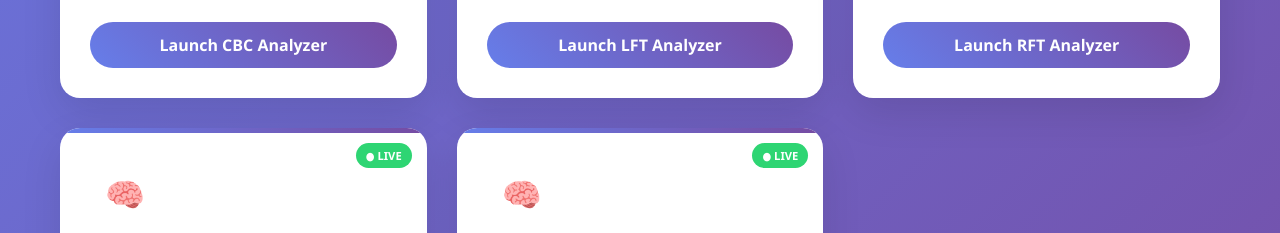
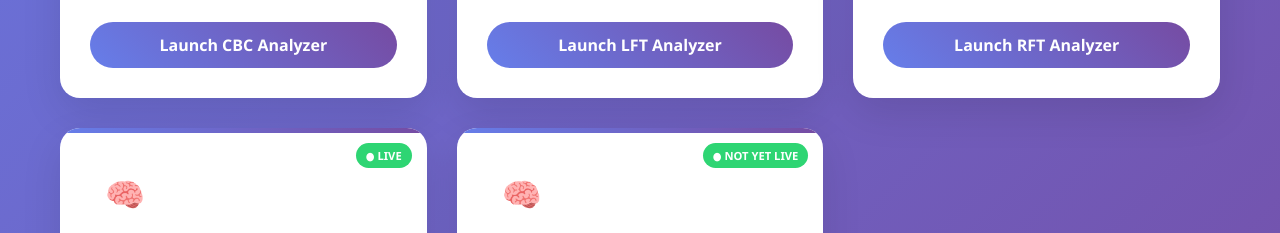
Before and after one commit to saisaranya2005/SmartLabAI, a plain HTML site: page index.html in a window 1280 px wide. Shown: the part 862-1095 px from the top of the page. Drawn offline with Linux system fonts and the light colour scheme.

Commit message:
update index.html

```diff
--- a/index.html
+++ b/index.html
@@ -281,7 +281,7 @@
             </div>
 
             <div class="app-card">
-    <div class="status-badge live">● LIVE</div>
+    <div class="status-badge live">● Not Yet Live</div>
     <div class="app-icon brain-icon">🧠</div>
     <h2 class="app-title">Alzheimer's Disease Screening</h2>
     <p class="app-description">
@@ -303,7 +303,7 @@
     </div>
 
     <script>
-        // Add some interactive animations
+
         document.addEventListener('DOMContentLoaded', function() {
             const cards = document.querySelectorAll('.app-card');
 
@@ -318,7 +318,6 @@
                 }, index * 200);
             });
 
-            // Add click tracking for analytics (you can replace this with actual analytics)
             const buttons = document.querySelectorAll('.app-button');
             buttons.forEach(button => {
                 if (!button.disabled) {
```
